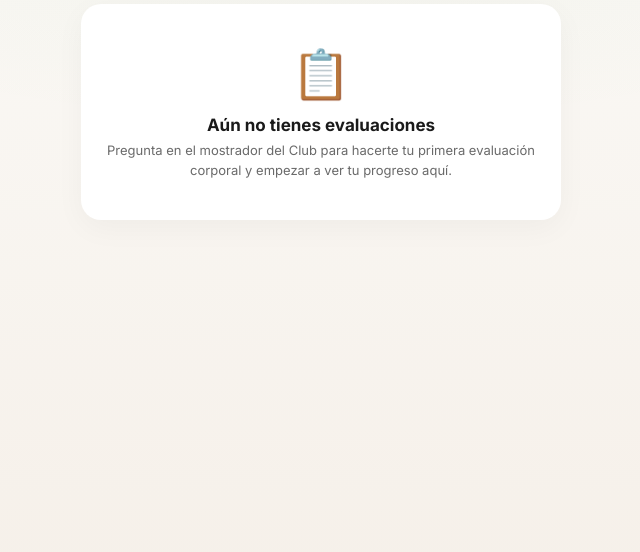
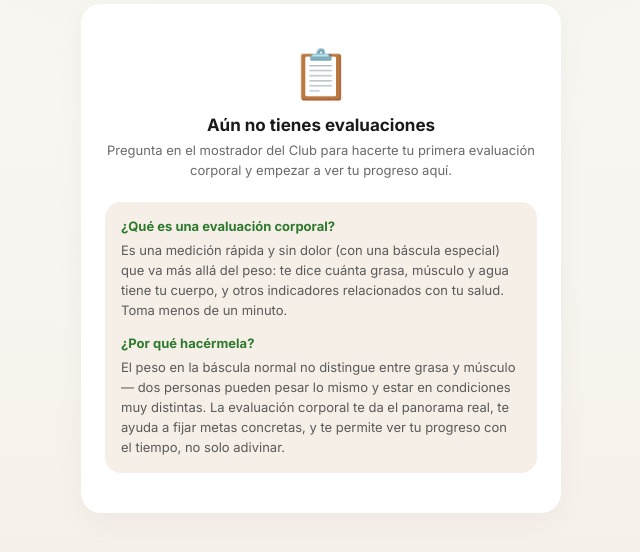
Before and after one commit to clubdenutricionEtla/club-etla-tarjeta, a Flask app: template templates/client/health.html in a window 1280 px wide. Shown: the part 157-709 px from the top of the page, without its empty margins (319-959 px from the left). Run offline with Flask 3, Linux system fonts and the light colour scheme; the template is opened without the code that fills it, so the values that code supplies are empty.

Commit message:
feat: explica que es y para que sirve la evaluacion corporal en el estado vacio

```diff
--- a/templates/client/health.html
+++ b/templates/client/health.html
@@ -51,6 +51,9 @@
         .explain-text.visible { display: block; }
         .chart-wrap { margin-top: 14px; height: 100px; }
         .no-history { font-size: 12px; color: #b8b8b8; text-align: center; padding: 10px 0; }
+        .info-box { text-align: left; background: #f5efe8; border-radius: 16px; padding: 16px; margin-top: 22px; }
+        .info-box-title { font-size: 13px; font-weight: 700; color: #2d7a2d; margin-bottom: 6px; }
+        .info-box p { font-size: 13px; color: #5a5a5a; line-height: 1.55; }
         .goal-line { font-size: 11px; color: #6a6a6a; margin-top: 6px; }
         .goal-line strong { color: #2d7a2d; }
     </style>
@@ -69,6 +72,12 @@
             <div class="icon">📋</div>
             <h2>Aún no tienes evaluaciones</h2>
             <p>Pregunta en el mostrador del Club para hacerte tu primera evaluación corporal y empezar a ver tu progreso aquí.</p>
+            <div class="info-box">
+                <div class="info-box-title">¿Qué es una evaluación corporal?</div>
+                <p>Es una medición rápida y sin dolor (con una báscula especial) que va más allá del peso: te dice cuánta grasa, músculo y agua tiene tu cuerpo, y otros indicadores relacionados con tu salud. Toma menos de un minuto.</p>
+                <div class="info-box-title" style="margin-top:14px;">¿Por qué hacérmela?</div>
+                <p>El peso en la báscula normal no distingue entre grasa y músculo — dos personas pueden pesar lo mismo y estar en condiciones muy distintas. La evaluación corporal te da el panorama real, te ayuda a fijar metas concretas, y te permite ver tu progreso con el tiempo, no solo adivinar.</p>
+            </div>
         </div>
         {% else %}
         {% for m in metrics %}
```
